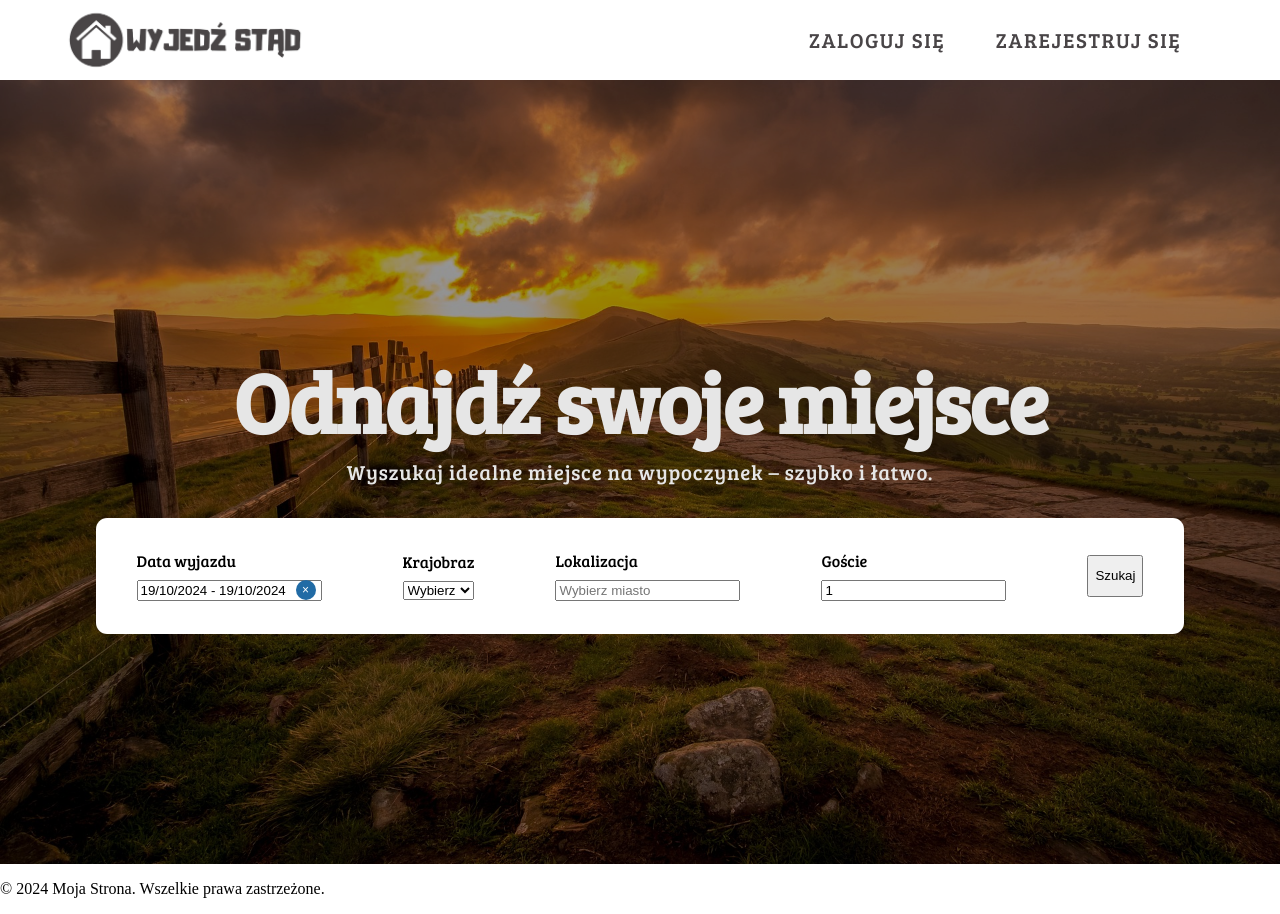
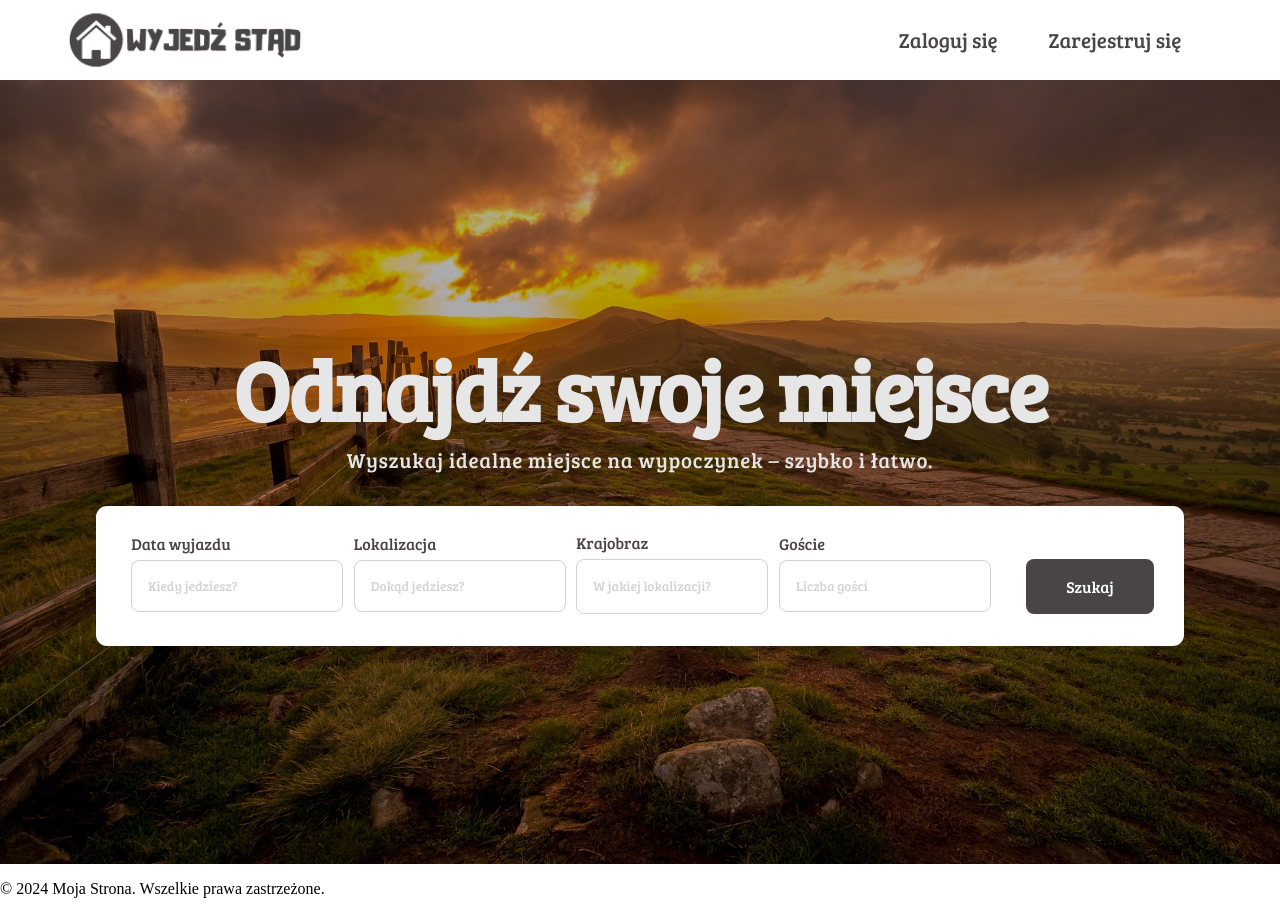
Before and after one commit to afra50/Bazy-Danych, a React (Create React App) app in the folder projekt/: page / in a window 1280 px wide. Built offline with nearby package versions, Linux system fonts and the light colour scheme.

Commit message:
wyszukiwarka

```diff
--- a/projekt/src/components/Search_form.js
+++ b/projekt/src/components/Search_form.js
@@ -1,16 +1,16 @@
 import React, { useState } from "react";
 import DatePicker from "react-datepicker";
 import "react-datepicker/dist/react-datepicker.css"; // Style dla kalendarza
-
 import "../styles/Search_form.scss"; // Twoje style
 
 function Search_form() {
   const [searchData, setSearchData] = useState({
-    dateRange: [new Date(), new Date()], // Zakres dat: [data początkowa, data końcowa]
-    category: "",
-    location: "",
-    guests: 1,
+    dateRange: [null, null], // Zakres dat
+    location: "", // Lokalizacja
+    guests: "", // Liczba gości, początkowo pusty string
   });
+  const [isCategoryOpen, setCategoryOpen] = useState(false); // Sterowanie otwieraniem/ zamykaniem listy krajobrazu
+  const [selectedCategories, setSelectedCategories] = useState([]); // Zaznaczone kategorie
 
   // Obsługa zmiany zakresu dat
   const handleDateChange = (dates) => {
@@ -21,23 +21,32 @@ function Search_form() {
     }));
   };
 
-  // Obsługa zmian w polach formularza
-  const handleInputChange = (e) => {
-    const { name, value } = e.target;
-    setSearchData((prevData) => ({
-      ...prevData,
-      [name]: value,
-    }));
+  // Obsługa zmian w checkboxach krajobrazu
+  const handleCategoryChange = (e) => {
+    const { value, checked } = e.target;
+    if (checked) {
+      setSelectedCategories((prevCategories) => [...prevCategories, value]);
+    } else {
+      setSelectedCategories((prevCategories) =>
+        prevCategories.filter((category) => category !== value)
+      );
+    }
+  };
+
+  // Sterowanie otwieraniem listy kategorii
+  const toggleCategoryDropdown = () => {
+    setCategoryOpen(!isCategoryOpen);
   };
 
   // Obsługa wysyłania formularza
   const handleSubmit = (e) => {
     e.preventDefault();
-    console.log("Wyszukiwanie:", searchData);
+    console.log("Wyszukiwanie:", searchData, selectedCategories);
   };
 
   return (
     <form className="search_form" onSubmit={handleSubmit}>
+      <div className="form_groups">
         {/* Pole wyboru zakresu dat */}
         <div className="form_group">
           <label>Data wyjazdu</label>
@@ -50,53 +59,97 @@ function Search_form() {
             minDate={new Date()} // Blokowanie dat przeszłych
             dateFormat="dd/MM/yyyy"
             className="date_input" // Klasa do stylowania
+            placeholderText="Kiedy jedziesz?" // Tekst zastępczy, jeśli data nie jest wybrana
             isClearable={true} // Pozwala wyczyścić wybór daty
           />
         </div>
 
-      {/* Pole wyboru krajobrazu */}
-      <div className="form_group">
-        <label htmlFor="category">Krajobraz</label>
-        <select
-          id="category"
-          name="category"
-          value={searchData.category}
-          onChange={handleInputChange}
-          required
-        >
-          <option value="">Wybierz</option>
-          <option value="gory">Góry</option>
-          <option value="jezioro">Jezioro</option>
-          <option value="morze">Morze</option>
-        </select>
-      </div>
-
         {/* Pole lokalizacji */}
         <div className="form_group">
-        <label htmlFor="location">Lokalizacja</label>
+          <label>Lokalizacja</label>
           <input
             type="text"
             id="location"
             name="location"
-          placeholder="Wybierz miasto"
+            placeholder="Dokąd jedziesz?"
             value={searchData.location}
-          onChange={handleInputChange}
+            onChange={(e) =>
+              setSearchData({ ...searchData, location: e.target.value })
+            }
             required
           />
         </div>
 
+        {/* Lista rozwijana kategorii */}
+        <div className="form_group">
+          <label>Krajobraz</label>
+          <div className="dropdown">
+            <button
+              type="button"
+              className="dropdown_toggle"
+              onClick={toggleCategoryDropdown}
+            >
+              W jakiej lokalizacji?
+            </button>
+            {isCategoryOpen && (
+              <div className="dropdown_menu">
+                <label>
+                  <input
+                    type="checkbox"
+                    value="gory"
+                    checked={selectedCategories.includes("gory")}
+                    onChange={handleCategoryChange}
+                  />
+                  Góry
+                </label>
+                <label>
+                  <input
+                    type="checkbox"
+                    value="jezioro"
+                    checked={selectedCategories.includes("jezioro")}
+                    onChange={handleCategoryChange}
+                  />
+                  Jezioro
+                </label>
+                <label>
+                  <input
+                    type="checkbox"
+                    value="morze"
+                    checked={selectedCategories.includes("morze")}
+                    onChange={handleCategoryChange}
+                  />
+                  Morze
+                </label>
+                <label>
+                  <input
+                    type="checkbox"
+                    value="miasto"
+                    checked={selectedCategories.includes("miasto")}
+                    onChange={handleCategoryChange}
+                  />
+                  Miasto
+                </label>
+              </div>
+            )}
+          </div>
+        </div>
+
         {/* Pole liczby gości */}
         <div className="form_group">
-        <label htmlFor="guests">Goście</label>
+          <label>Goście</label>
           <input
             type="number"
             id="guests"
             name="guests"
             min="1"
+            placeholder="Liczba gości"
             value={searchData.guests}
-          onChange={handleInputChange}
+            onChange={(e) =>
+              setSearchData({ ...searchData, guests: e.target.value })
+            }
             required
           />
+        </div>
       </div>
 
       <button type="submit" className="btn_search">
--- a/projekt/src/styles/Header.scss
+++ b/projekt/src/styles/Header.scss
@@ -20,7 +20,7 @@
 }
 
 .navi {
-  width: 40%;
+  width: 30vw;
   display: flex;
   justify-content: space-evenly;
   a {
@@ -31,8 +31,12 @@
     font-style: normal;
     font-variation-settings: "wdth" 100;
     display: block;
-    letter-spacing: 0.1rem;
-    text-transform: uppercase;
     text-decoration: none;
+    transition: color 0.3s ease;
+    transition: font-size 0.1s ease;
+    &:hover {
+      color: $hover_color;
+      font-size: 1.31rem;
+    }
   }
 }
--- a/projekt/src/styles/Search.scss
+++ b/projekt/src/styles/Search.scss
@@ -20,7 +20,7 @@
     left: 0;
     width: 100%;
     height: 100%;
-    background-color: rgba(0, 0, 0, 0.4);
+    background-color: rgba(0, 0, 0, 0.3);
     z-index: 1;
   }
   .main_writing {
--- a/projekt/src/styles/Search_form.scss
+++ b/projekt/src/styles/Search_form.scss
@@ -1,23 +1,106 @@
+@import "./Variables.scss";
+
 .search_form {
   z-index: 2;
   position: relative;
   display: flex;
   flex-wrap: nowrap;
-  justify-content: space-around;
-  align-items: center;
+  justify-content: space-evenly;
+  align-items: flex-end;
   background-color: white;
   width: 85%;
-  padding: 1rem 0;
+  padding-bottom: 2rem;
+  padding-top: 1.5rem;
   border-radius: 0.7rem;
   height: 15%;
-  .form_group {
+
+  .form_groups {
     display: flex;
-    justify-content: center;
-    flex-direction: column;
-    justify-content: space-evenly;
-    height: 80%;
+    flex-wrap: wrap;
+    width: 80%;
+    align-items: center;
+    justify-content: space-around;
+
+    .form_group {
+      display: flex;
+      flex-direction: column;
+      align-items: flex-start;
+
+      .dropdown {
+        .dropdown_menu {
+          position: absolute;
+          background-color: white;
+        }
+
+        .dropdown_toggle {
+          height: 6.8vh;
+          width: 15vw;
+          border-radius: 0.5rem;
+          border: 1px solid lightgrey;
+          color: lightgrey;
+          background-color: white;
+          box-shadow: none;
+          cursor: text;
+          font-family: $font-primary;
+          text-align: start;
+          padding-left: 1rem;
+
+          &:hover {
+            border-color: darkgrey;
+          }
+          &:focus {
+            border-color: darkgrey;
+          }
+        }
+      }
+
+      label {
+        color: $primary-color;
+        margin-bottom: 0.4rem;
+      }
+
+      input {
+        font-family: $font-primary;
+        color: $primary-color;
+        border-radius: 0.5rem;
+        border: 1px solid lightgrey;
+        width: 15vw;
+        height: 6vh;
+        background-color: white;
+        box-shadow: none;
+        padding-left: 1rem;
+
+        &:hover {
+          outline: none;
+          border-color: darkgrey;
+        }
+
+        &:focus {
+          outline: none;
+          border-color: darkgrey;
+        }
+      }
+
+      input::placeholder {
+        color: lightgrey;
+      }
+    }
   }
+
   .btn_search {
-    height: 50%;
+    font-family: $font-primary;
+    font-size: 1rem;
+    color: white;
+    height: 6.8vh;
+    border-radius: 0.5rem;
+    border: none;
+    width: 10vw;
+    background-color: $primary-color;
+    box-shadow: none;
+    cursor: pointer;
+    transition: background-color 0.3s ease;
+    &:hover {
+      background-color: $hover-color;
+    }
   }
 }
--- a/projekt/src/styles/Variables.scss
+++ b/projekt/src/styles/Variables.scss
@@ -1,3 +1,4 @@
 $primary-color: #494547;
 $font-primary: "Bree Serif", serif;
 $secondary-color: #e6e6e6;
+$hover-color: #1a1a1a;
```
Lines whose indentation alone changed are shown as unchanged.
